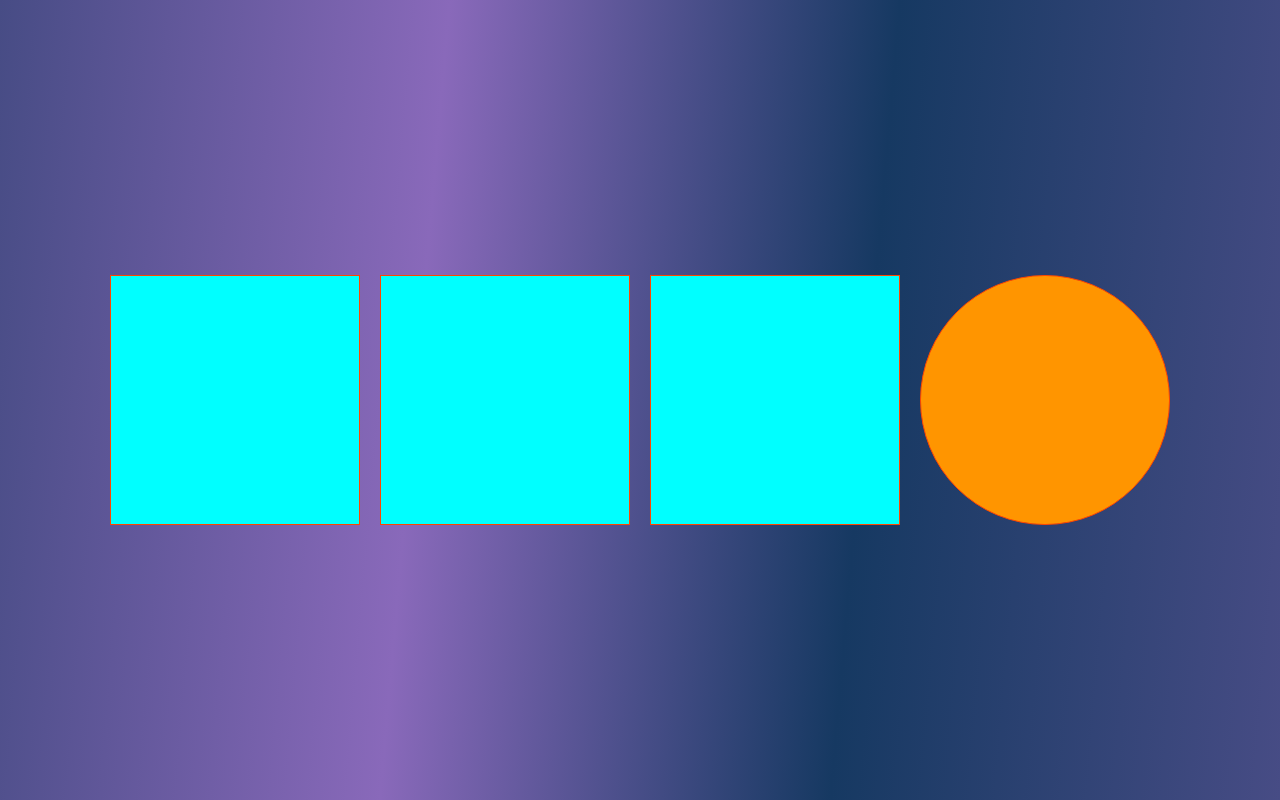
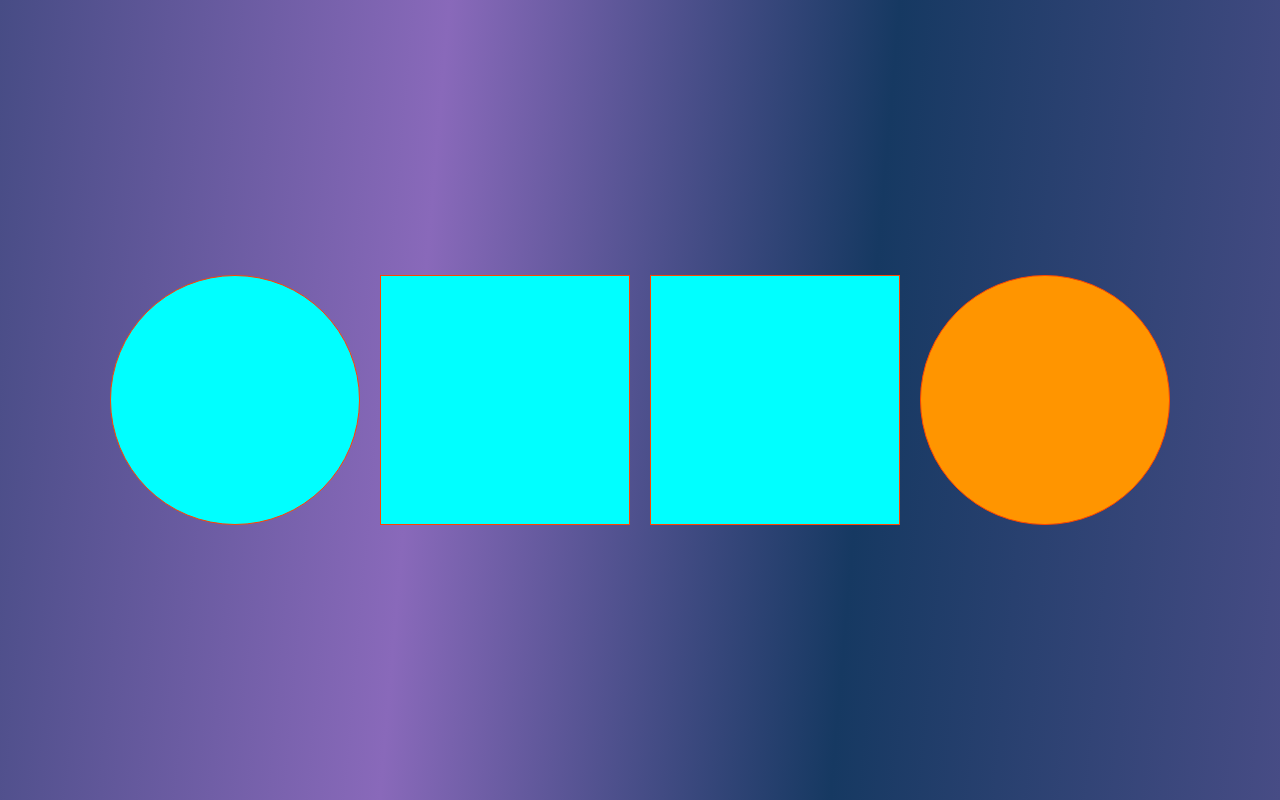
Before and after one commit to A455Farooq/JS.Mastery-, a website built with Vite: page index.html in a window 1280 px wide. Built offline with nearby package versions, Linux system fonts and the light colour scheme.

Commit message:
vi er med

```diff
--- a/pareto.css
+++ b/pareto.css
@@ -29,6 +29,7 @@ body{
     width: 250px;
     background-color: aqua;
     border: solid 0.3px orangered;
+    transform: scale(0.1);
 }
 
 .B{
--- a/pareto.js
+++ b/pareto.js
@@ -7,3 +7,10 @@ gsap.to('.D',{
  duration:5
 
 });
+
+gsap.to('.A',{
+ scale:1,
+ borderRadius:'50%',
+ duration:5
+
+});
```
